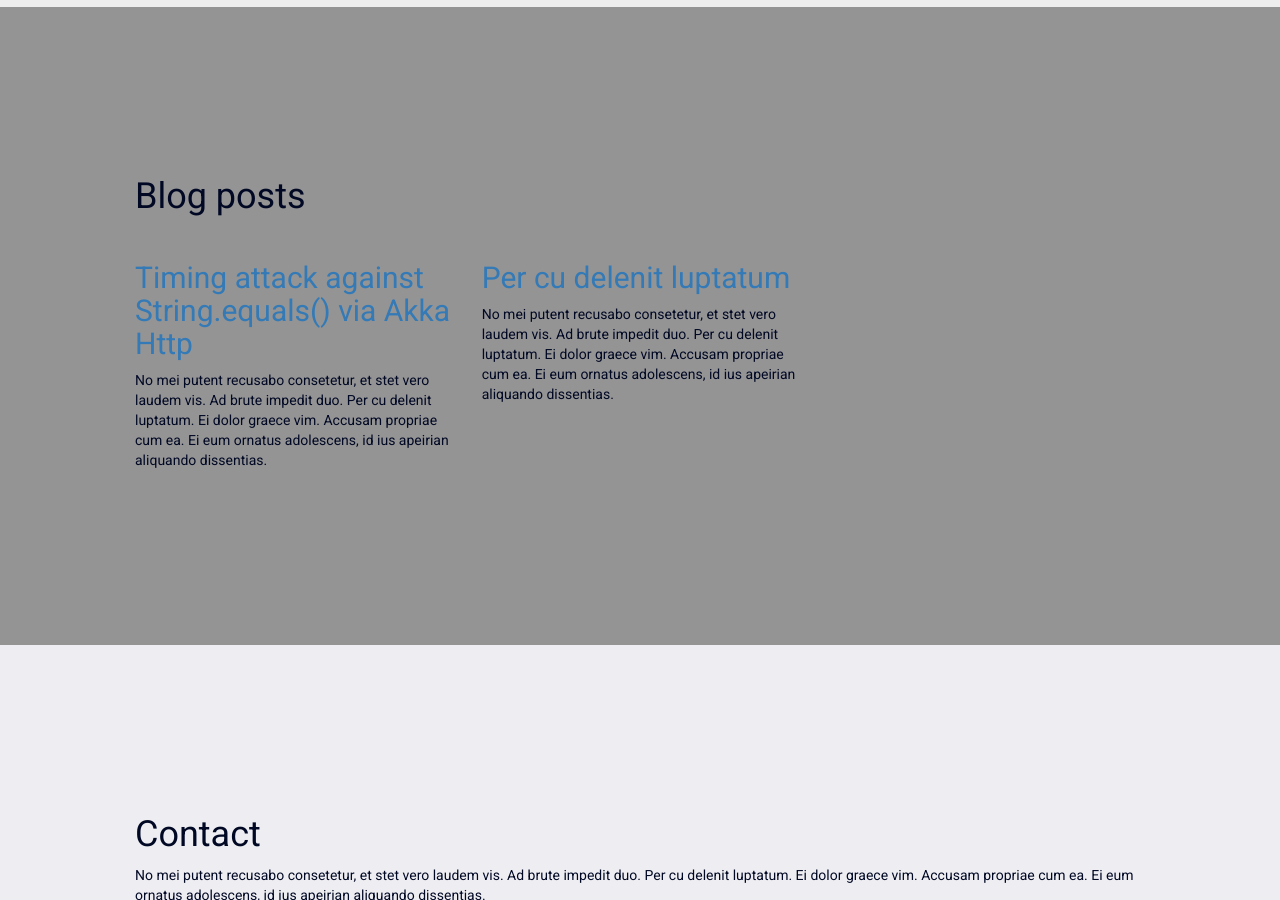
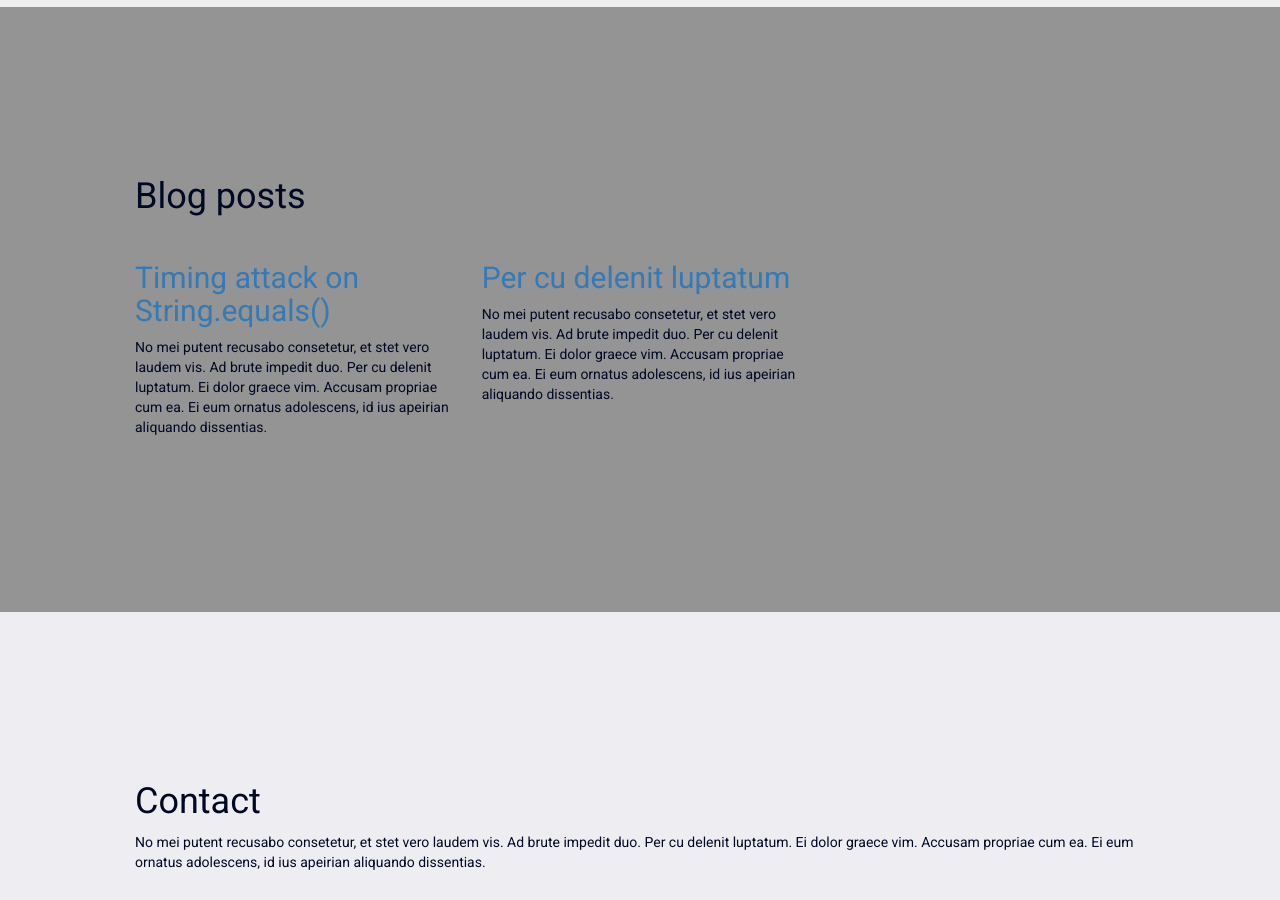
Before and after one commit to menzus/pages, a Jekyll site: the page built from index.html, in a window 1280 px wide and 900 px high, scrolled down 1484 px. Built offline with Jekyll 4.4.1, drawn with Linux system fonts in a browser that asks for light colours; nearby versions of some CDN libraries.

Commit message:
Update 2016-12-27-timing-attack.md

```diff
--- a/_posts/2016-12-27-timing-attack.md
+++ b/_posts/2016-12-27-timing-attack.md
@@ -1,6 +1,7 @@
 ---
 layout: post
-title:  "Timing attack against String.equals() via Akka Http"
+title:  "Timing attack on String.equals()"
+tags: ['timing attack', 'akka-http', 'scala']
 date:   2016-12-27
 ---
 No mei putent recusabo consetetur, et stet vero laudem vis. Ad brute impedit duo.
```
